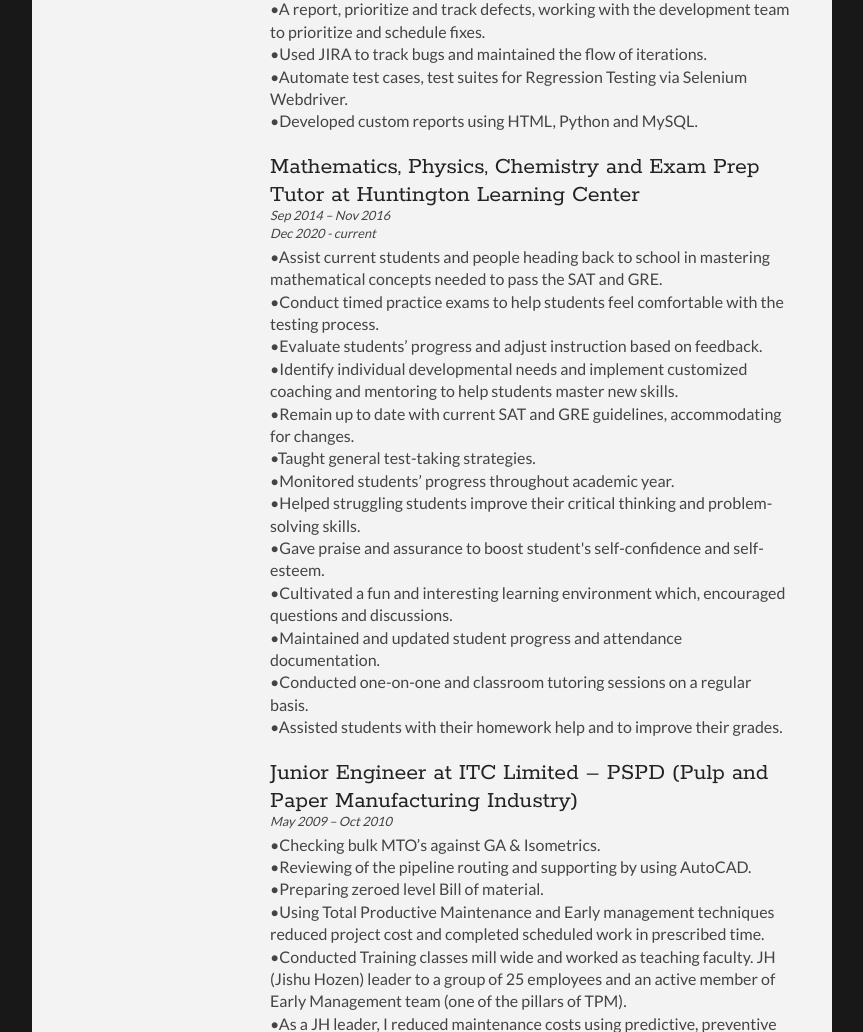
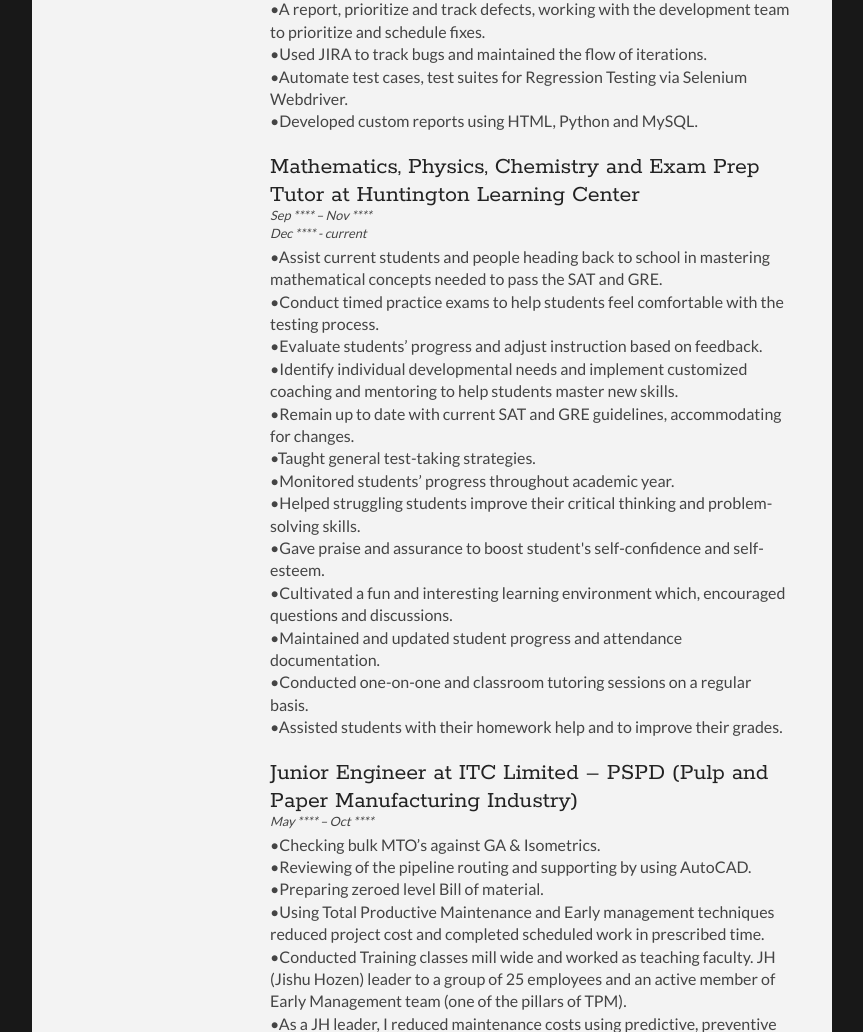
Before and after one commit to apk0201/resumesite, a Django app: page / in a window 1280 px wide. Shown: the part 1756-2788 px from the top of the page, without its empty margins (208-1071 px from the left). Run offline with Django 3.2, Linux system fonts and the light colour scheme.

Commit message:
Update home.html

```diff
--- a/resumesite/templates/home.html
+++ b/resumesite/templates/home.html
@@ -24,8 +24,8 @@
 
 		<div id="contactDetails" class="quickFade delayFour">
 			<ul>
-				<li>aparna.prasoona@gmail.com</a></li>
-				<li>9546465245</li>
+				<li>********************</a></li>
+				<li>**********</li>
 			</ul>
 		</div>
 		<div class="clear"></div>
@@ -138,7 +138,7 @@
 
 				<article>
 					<h2>Mathematics, Physics, Chemistry and Exam Prep Tutor at Huntington Learning Center</h2>
-					<p class="subDetails">Sep 2014 – Nov 2016<br> Dec 2020 - current</p>
+					<p class="subDetails">Sep **** – Nov ****<br> Dec **** - current</p>
 					<p>•Assist current students and people heading back to school in mastering mathematical concepts needed to pass the SAT and GRE.<br>
 					•Conduct timed practice exams to help students feel comfortable with the testing process.<br>
 					•Evaluate students’ progress and adjust instruction based on feedback.<br>
@@ -156,7 +156,7 @@
 
 				<article>
 					<h2>Junior Engineer at ITC Limited – PSPD (Pulp and Paper Manufacturing Industry)</h2>
-					<p class="subDetails">May 2009 – Oct 2010</p>
+					<p class="subDetails">May **** – Oct ****</p>
 					<p>•Checking bulk MTO’s against GA & Isometrics.<br>
 					•Reviewing of the pipeline routing and supporting by using AutoCAD.<br>
 					•Preparing zeroed level Bill of material. <br>
```
